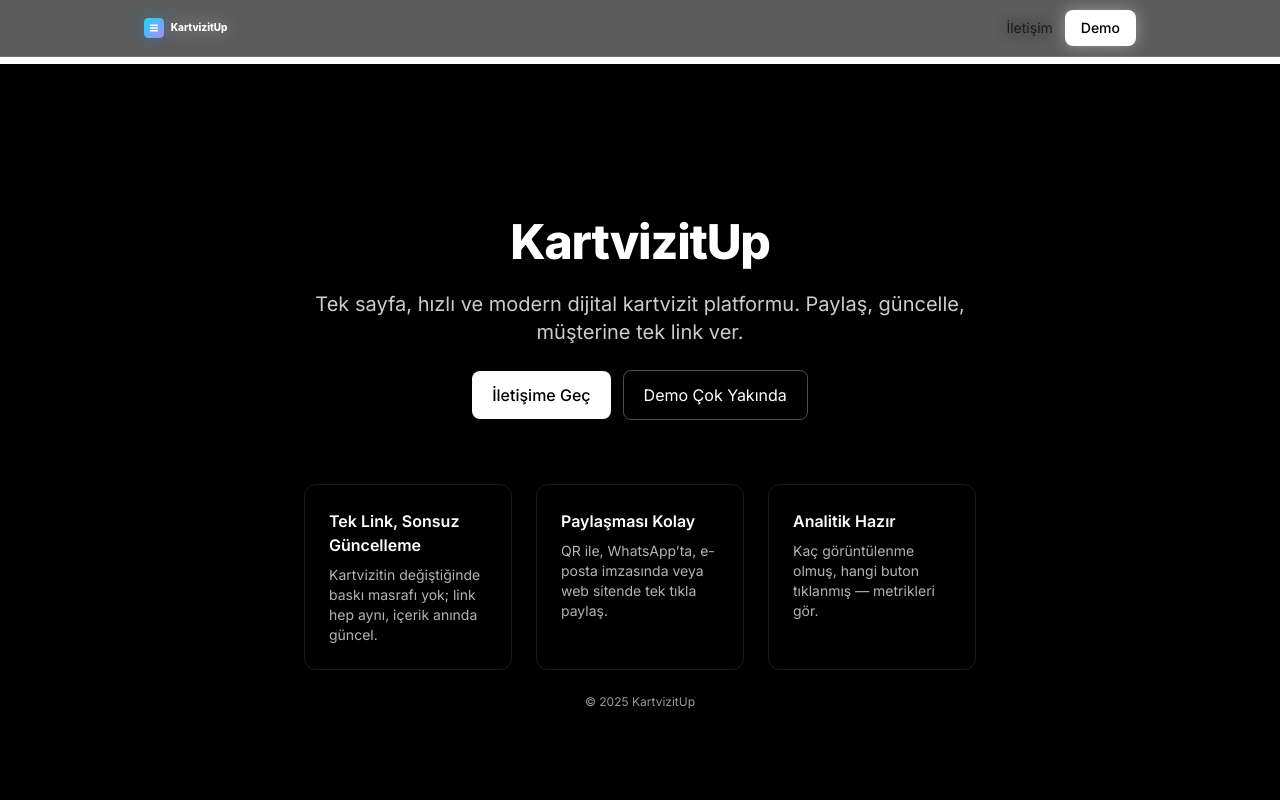
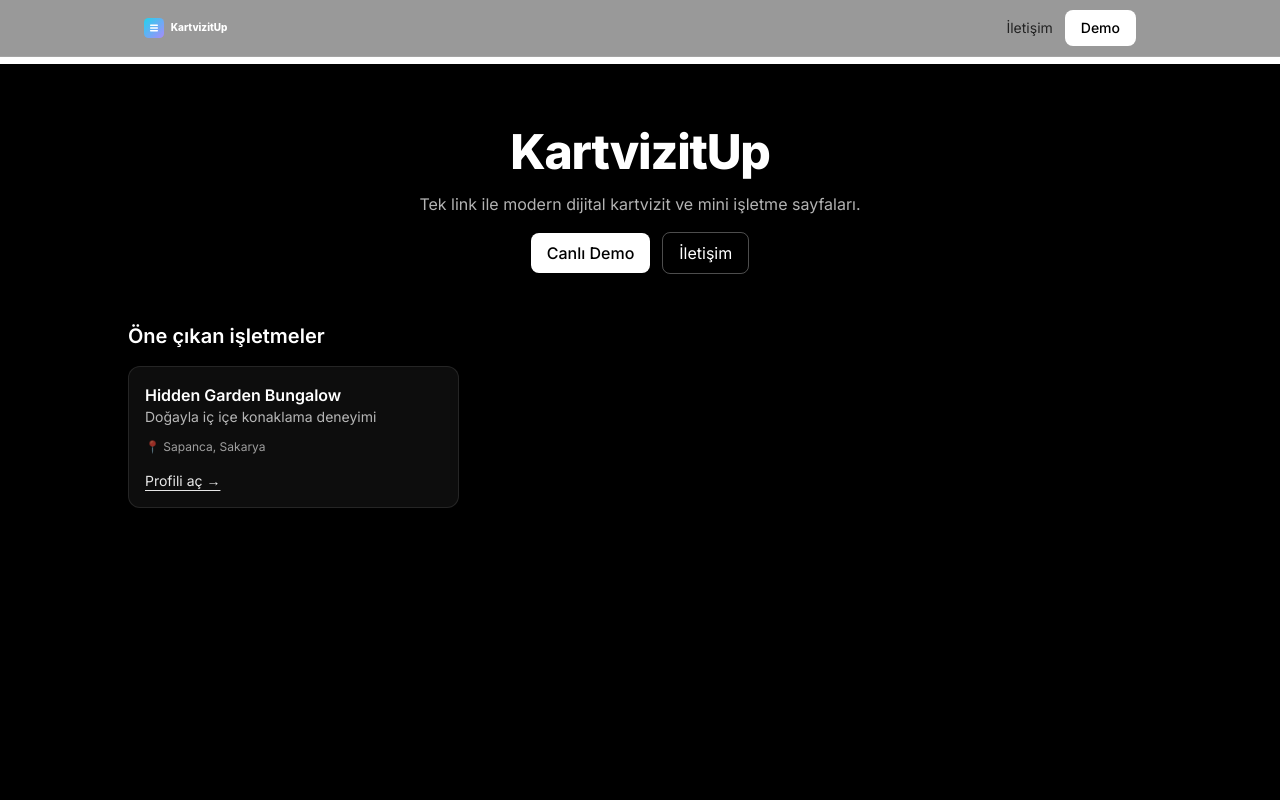
Before and after one commit to fenginn-cloud/kartvizitup, a Next.js app: page / in a window 1280 px wide. Shown: the top 800 px of the page. Built offline with nearby package versions, Linux system fonts and the light colour scheme.

Commit message:
Update page.tsx

```diff
--- a/src/app/page.tsx
+++ b/src/app/page.tsx
@@ -1,74 +1,69 @@
-import Header from "@/components/Header";
+// src/app/page.tsx
+import Link from "next/link";
+import { BUSINESSES } from "@/data/businesses";
 
-export default function Home() {
+export default function HomePage() {
+  const items = Object.values(BUSINESSES);
+
   return (
-    <>
-      <Header /> {/* Header sabit olduğu için en üstte */}
-      <main className="min-h-screen bg-black text-white grid place-items-center px-6 pt-16 py-16">
-        <div className="max-w-2xl text-center space-y-6">
-
-          {/* Başlık */}
-          <h1 className="text-4xl md:text-5xl font-extrabold tracking-tight">
+    <main className="min-h-screen bg-black text-white px-6 py-16">
+      {/* Hero */}
+      <section className="mx-auto max-w-4xl text-center space-y-4">
+        <h1 className="text-3xl md:text-5xl font-extrabold tracking-tight">
           KartvizitUp
         </h1>
-
-          {/* Alt açıklama */}
-          <p className="text-lg md:text-xl opacity-80">
-            Tek sayfa, hızlı ve modern dijital kartvizit platformu.
-            Paylaş, güncelle, müşterine tek link ver.
+        <p className="text-white/70">
+          Tek link ile modern dijital kartvizit ve mini işletme sayfaları.
         </p>
-
-          {/* Butonlar */}
         <div className="flex items-center justify-center gap-3">
-            <a
-              href="mailto:hello@kartvizitup.com"
-              className="rounded-lg px-5 py-3 bg-white text-black font-medium"
+          <Link
+            href="/demo"
+            className="rounded-lg px-4 py-2 bg-white text-black font-medium hover:bg-white/90 transition"
           >
-              İletişime Geç
-            </a>
-            <a
-              href="#"
-              className="rounded-lg px-5 py-3 border border-white/30 hover:border-white/60"
+            Canlı Demo
+          </Link>
+          <Link
+            href="/iletisim"
+            className="rounded-lg px-4 py-2 border border-white/30 hover:border-white/60 transition"
           >
-              Demo Çok Yakında
-            </a>
-          </div>
-
-          {/* Öne çıkan faydalar */}
-          <section
-            id="features"
-            className="mt-16 grid gap-6 md:grid-cols-3 text-left"
-          >
-            <div className="rounded-xl border border-white/10 p-6">
-              <h3 className="font-semibold mb-2">
-                Tek Link, Sonsuz Güncelleme
-              </h3>
-              <p className="text-sm opacity-70">
-                Kartvizitin değiştiğinde baskı masrafı yok; link hep aynı, içerik anında güncel.
-              </p>
-            </div>
-
-            <div className="rounded-xl border border-white/10 p-6">
-              <h3 className="font-semibold mb-2">Paylaşması Kolay</h3>
-              <p className="text-sm opacity-70">
-                QR ile, WhatsApp’ta, e-posta imzasında veya web sitende tek tıkla paylaş.
-              </p>
-            </div>
-
-            <div className="rounded-xl border border-white/10 p-6">
-              <h3 className="font-semibold mb-2">Analitik Hazır</h3>
-              <p className="text-sm opacity-70">
-                Kaç görüntülenme olmuş, hangi buton tıklanmış — metrikleri gör.
-              </p>
+            İletişim
+          </Link>
         </div>
       </section>
 
-          {/* Alt yazı */}
-          <p className="text-xs opacity-60">
-            © {new Date().getFullYear()} KartvizitUp
-          </p>
+      {/* İşletme grid’i */}
+      <section className="mx-auto max-w-5xl mt-12">
+        <h2 className="text-xl font-semibold mb-4">Öne çıkan işletmeler</h2>
+
+        <div className="grid gap-4 sm:grid-cols-2 lg:grid-cols-3">
+          {items.map((biz) => (
+            <Link
+              key={biz.slug}
+              href={`/${biz.slug}`}
+              className="group rounded-xl border border-white/10 bg-white/5 p-4 hover:bg-white/10 transition"
+            >
+              <div className="flex items-start justify-between gap-3">
+                <div>
+                  <h3 className="font-semibold group-hover:underline">
+                    {biz.name}
+                  </h3>
+                  {biz.tagline && (
+                    <p className="text-sm text-white/70">{biz.tagline}</p>
+                  )}
                 </div>
+              </div>
+
+              {biz.address && (
+                <p className="mt-3 text-xs text-white/60">📍 {biz.address}</p>
+              )}
+
+              <div className="mt-4 text-sm underline underline-offset-4 opacity-90 group-hover:opacity-100">
+                Profili aç →
+              </div>
+            </Link>
+          ))}
+        </div>
+      </section>
     </main>
-    </>
   );
 }
```
Lines whose indentation alone changed are shown as unchanged.
